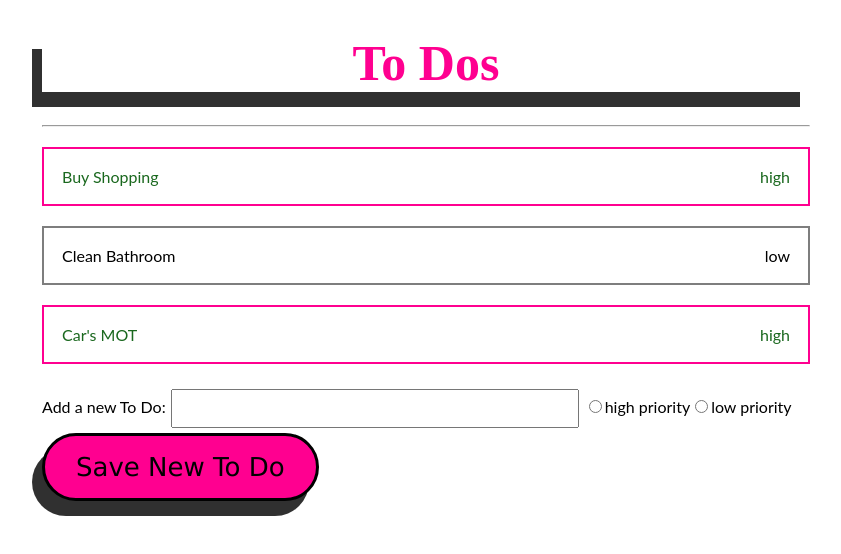
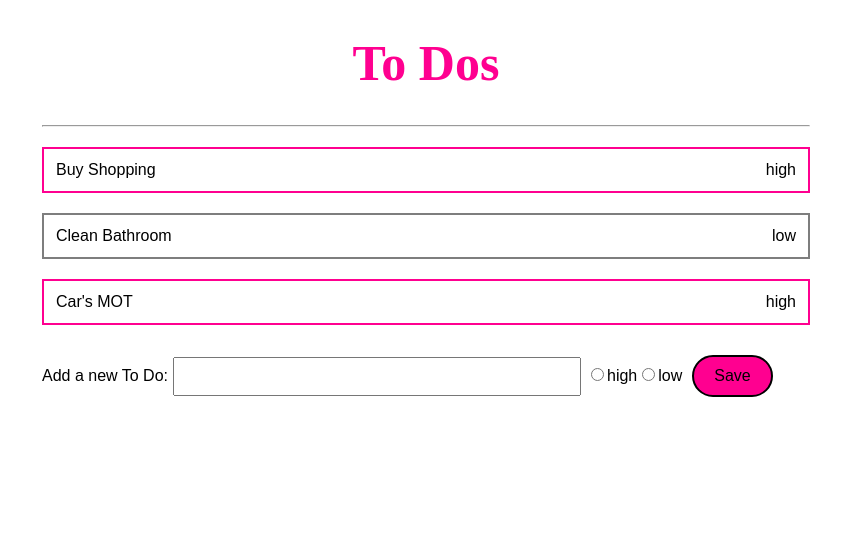
Before and after one commit to emma-dougherty/to_do_list_react_hw, a React (Create React App) app: page / in a window 1280 px wide. Shown: the top 554 px of the page, without its empty margins (214-1055 px from the left). Built offline with nearby package versions, Linux system fonts and the light colour scheme.

Commit message:
forth commit

```diff
--- a/src/App.css
+++ b/src/App.css
@@ -1,7 +1,7 @@
 .App {
   width: 60%;
   margin: 0 auto;
-  font-family: 'Lato', sans-serif;
+  font-family: 'Poppins', sans-serif;
 }
 
 ul {
@@ -16,27 +16,15 @@ li {
   justify-content: space-between;
 }
 li span {
-  padding: 8px;
+  padding: 2px;
 }
-li button {
-  background: #f2640c;
-  color: #fff;
-  border: none;
-  padding: 10px;
-  cursor: pointer;
-}
-li button :hover {
-  background: #f2c40c;
-  color: #fff;
-  border: none;
-  padding: 10px;
-  cursor: pointer;
-}
+
 
 li.high {
   border: 2px solid #ff0090;
-  color: #1a681e;
+  color: #000000;
 }
+
 li.low {
   border: 2px solid #7e7e7e;
 }
@@ -62,22 +50,33 @@ h1 {
     list-style-type: none;
     display: flex;
     justify-content: center;
-    box-shadow: -10px 15px 0px #000000cf;
 }
 
 input[type=submit] {
   background-color:#ff0090;
   border-radius:42px;
-  border:3px solid #000000;
-  display:inline-block;
-  /* cursor:pointer; */
+  border:2px solid #000000;
   color:#000000;
-  font-family:Verdana;
-  font-size:26px;
-  padding:16px 31px;
+  font-size:16px;
+  padding:10px 20px;
+  margin: 10px;
   text-decoration:none;
-  text-shadow:0px px 0px #000000;
-  box-shadow: -10px 15px 0px rgba(0,0,0,.81);
-  display: flex;
-  justify-content: center;
+  /* text-shadow:0px px 0px #000000; */
+  /* box-shadow: -10px 15px 0px rgba(0,0,0,.81); */
 }
+input[type=submit]:hover {
+  background-color:#3DD1E7;
+  border-radius:42px;
+  border:2px solid #000000;
+  color:#000000;
+  font-size:16px;
+  padding:10px 20px;
+  margin: 10px;
+  text-decoration:none;
+  /* text-shadow:0px px 0px #000000; */
+  /* box-shadow: -5px 10px 0px rgba(0,0,0,.81); */
+}
+
+input[name="something"] {
+	accent-color: #3DD1E7;
+}
--- a/src/App.js
+++ b/src/App.js
@@ -54,16 +54,16 @@ function App() {
         value={newToDo}/>
 
 
+      <label className='form-control'>
+        <input type="radio" name="something" value="high" onChange={handlePriorityInput}/>
+        <label for="high">high</label>
+        <input type="radio" name="something" value="low" onChange={handlePriorityInput}/>
+        <label for="low">low</label>
 
-        <input type="radio" name="something" value="high" onChange={handlePriorityInput}/>
-        <label for="high priority">high priority</label>
-        <input type="radio" name="something" value="low" onChange={handlePriorityInput}/>
-        <label for="low priority">low priority</label>
+        </label>
 
 
-
-
-        <input type="submit" value="Save New To Do" />
+        <input type="submit" value="Save" />
       </form>
     </div>
 
```
